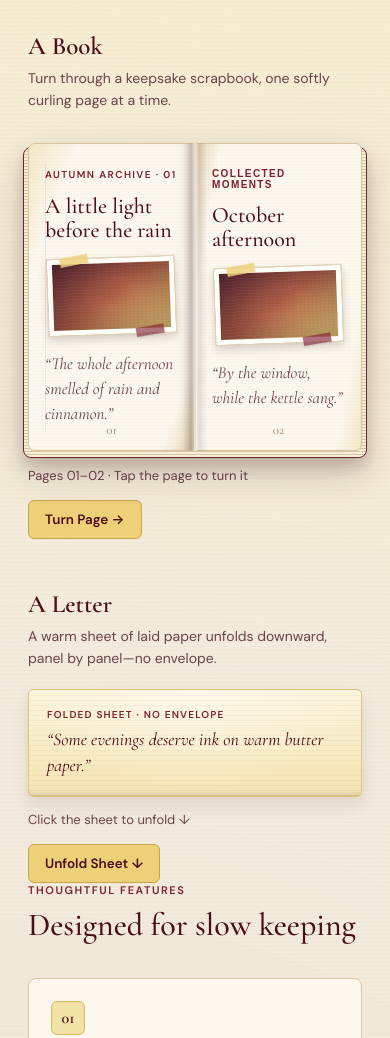
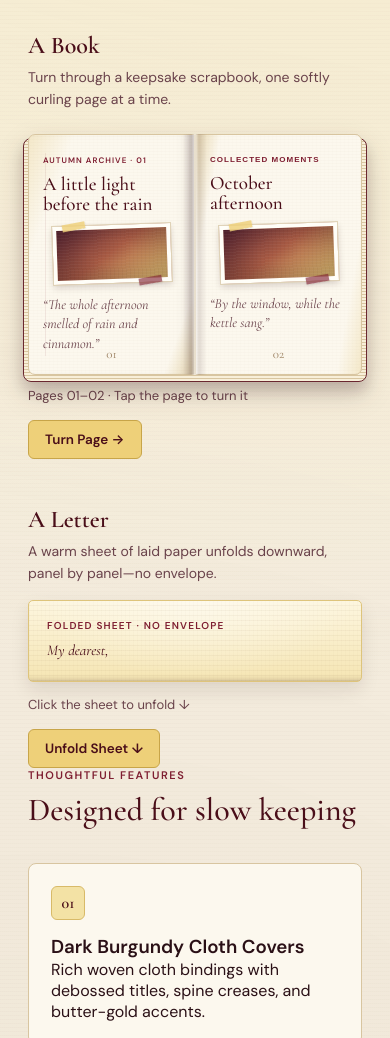
Before and after one commit to Onithii/deardiary, a plain HTML site: page index.html in a window 390 px wide. Shown: the part 1411-2449 px from the top of the page. Drawn offline with nearby package versions, Linux system fonts and the light colour scheme.

Commit message:
Refactor styles and update letter content in index.html
Updated styles and layout for various elements in index.html, including adjustments to padding, font sizes, and dimensions for responsiveness. Modified letter content for improved readability and presentation.

```diff
--- a/index.html
+++ b/index.html
@@ -246,52 +246,58 @@
     .feature-card { background-color: var(--paper-cream); border: 1px solid var(--hairline); border-radius: 8px; padding: 22px; }
     .experience-stack { display: grid; gap: 52px; }
     .experience-panel { padding: 0; }
-    .experience-panel h3 { font-family: var(--font-serif); font-size: 25px; color: var(--burgundy-dark); margin-bottom: 6px; }
-    .experience-panel > p { font-size: 14px; line-height: 1.58; color: var(--ink-muted); margin-bottom: 20px; }
+    .experience-panel h3 { font-family: var(--font-serif); font-size: 24px; color: var(--burgundy-dark); margin-bottom: 6px; }
+    .experience-panel > p { font-size: 14px; line-height: 1.58; color: var(--ink-muted); margin-bottom: 16px; }
 
-    .book-stage { perspective: 1800px; padding: 12px 0 8px; }
-    .open-book { position: relative; isolation: isolate; display: grid; grid-template-columns: 1fr 1fr; width: min(100%, 760px); min-height: 270px; margin: 0 auto; transform-style: preserve-3d; filter: drop-shadow(0 14px 18px rgba(42, 16, 22, 0.19)); }
+    .book-stage { perspective: 1800px; padding: 8px 0 4px; }
+    .open-book { position: relative; isolation: isolate; display: grid; grid-template-columns: 1fr 1fr; width: min(100%, 620px); min-height: 235px; margin: 0 auto; transform-style: preserve-3d; filter: drop-shadow(0 10px 13px rgba(42, 16, 22, 0.16)); }
     .open-book::before { content: ""; position: absolute; z-index: -1; inset: 4px -5px -7px; border: 1px solid #6A2730; border-radius: 8px; background: repeating-linear-gradient(0deg, #F8EFD9 0 2px, #D8C5A0 2px 3px), linear-gradient(90deg, #4A0E19, #7E1E31 50%, #4A0E19); box-shadow: 0 9px 14px rgba(42, 16, 22, 0.15); }
-    .book-page { position: relative; min-width: 0; padding: 30px clamp(18px, 5vw, 48px); background-color: #FCF8EE; background-image: repeating-linear-gradient(0deg, rgba(126, 87, 47, 0.018) 0 1px, transparent 1px 3px), repeating-linear-gradient(90deg, rgba(126, 87, 47, 0.012) 0 1px, transparent 1px 4px), linear-gradient(110deg, #F4E8C9, #FCF8EE 18%, #FCF8EE 88%, #E8D8B2); border: 1px solid #D8C5A0; }
+    .book-page { position: relative; min-width: 0; padding: 23px clamp(16px, 3.2vw, 36px); background-color: #FCF8EE; background-image: repeating-linear-gradient(0deg, rgba(126, 87, 47, 0.018) 0 1px, transparent 1px 3px), repeating-linear-gradient(90deg, rgba(126, 87, 47, 0.012) 0 1px, transparent 1px 4px), linear-gradient(110deg, #F4E8C9, #FCF8EE 18%, #FCF8EE 88%, #E8D8B2); border: 1px solid #D8C5A0; }
     .left-page { border-radius: 7px 0 0 7px; box-shadow: inset -14px 0 18px -18px rgba(42, 16, 22, 0.7); }
     .right-page { border-radius: 0 7px 7px 0; box-shadow: inset 14px 0 18px -18px rgba(42, 16, 22, 0.7); }
     .left-page::after, .right-page::after { content: ""; position: absolute; top: 18px; bottom: 18px; width: 1px; background: rgba(126, 30, 49, 0.08); }
     .left-page::after { left: 16px; }
     .right-page::after { right: 16px; }
     .open-book::after { content: ""; position: absolute; z-index: 3; pointer-events: none; top: 0; bottom: 0; left: 50%; width: 24px; transform: translateX(-50%); background: linear-gradient(90deg, transparent, rgba(42, 16, 22, 0.12) 34%, rgba(255, 255, 255, 0.58) 50%, rgba(42, 16, 22, 0.12) 66%, transparent); }
-    .page-kicker { display: block; color: var(--burgundy-mid); font-size: 10px; font-weight: 600; letter-spacing: 0.14em; text-transform: uppercase; margin-bottom: 14px; }
-    .page-title { display: block; font-family: var(--font-serif); font-size: clamp(22px, 3vw, 30px); line-height: 1.08; font-weight: 500; color: var(--burgundy-dark); margin-bottom: 12px; }
-    .page-copy { display: block; font-family: var(--font-serif); font-style: italic; font-size: 17px; line-height: 1.45; color: var(--ink-muted); }
-    .page-photo { position: relative; height: 96px; margin: 16px 3px 18px; border: 5px solid #FFFEF8; outline: 1px solid #DFD2B6; background-color: #A75A43; background-image: repeating-linear-gradient(0deg, rgba(255, 255, 255, 0.035) 0 1px, transparent 1px 3px), repeating-linear-gradient(90deg, rgba(42, 16, 22, 0.035) 0 1px, transparent 1px 4px), radial-gradient(ellipse at 50% 45%, transparent 28%, rgba(42, 16, 22, 0.3) 100%), linear-gradient(145deg, #562332 0%, #A75A43 48%, #EED079 100%); box-shadow: 0 4px 10px rgba(42, 16, 22, 0.2); transform: rotate(-2deg); }
-    .page-photo::before, .page-photo::after { content: ""; position: absolute; z-index: 1; width: 28px; height: 9px; background: rgba(238, 208, 121, 0.82); box-shadow: 0 1px 2px rgba(42, 16, 22, 0.12); }
-    .page-photo::before { top: -8px; left: 8px; transform: rotate(-9deg); }
-    .page-photo::after { right: 7px; bottom: -7px; transform: rotate(-8deg); background: rgba(126, 30, 49, 0.62); }
+    .page-kicker { display: block; color: var(--burgundy-mid); font-size: 8px; font-weight: 600; letter-spacing: 0.13em; text-transform: uppercase; margin-bottom: 9px; }
+    .page-title { display: block; font-family: var(--font-serif); font-size: clamp(19px, 2.2vw, 24px); line-height: 1.08; font-weight: 500; color: var(--burgundy-dark); margin-bottom: 8px; }
+    .page-copy { display: block; font-family: var(--font-serif); font-style: italic; font-size: 14px; line-height: 1.4; color: var(--ink-muted); }
+    .page-photo { position: relative; width: 78%; height: 68px; margin: 10px auto 12px; border: 4px solid #FFFEF8; outline: 1px solid #DFD2B6; background-color: #A75A43; background-image: repeating-linear-gradient(0deg, rgba(255, 255, 255, 0.035) 0 1px, transparent 1px 3px), repeating-linear-gradient(90deg, rgba(42, 16, 22, 0.035) 0 1px, transparent 1px 4px), radial-gradient(ellipse at 50% 45%, transparent 28%, rgba(42, 16, 22, 0.3) 100%), linear-gradient(145deg, #562332 0%, #A75A43 48%, #EED079 100%); box-shadow: 0 3px 7px rgba(42, 16, 22, 0.18); transform: rotate(-2deg); }
+    .page-photo::before, .page-photo::after { content: ""; position: absolute; z-index: 1; width: 23px; height: 7px; background: rgba(238, 208, 121, 0.82); box-shadow: 0 1px 2px rgba(42, 16, 22, 0.12); }
+    .page-photo::before { top: -7px; left: 6px; transform: rotate(-9deg); }
+    .page-photo::after { right: 6px; bottom: -6px; transform: rotate(-8deg); background: rgba(126, 30, 49, 0.62); }
     .page-number { position: absolute; bottom: 12px; left: 0; right: 0; text-align: center; color: #9B8061; font-family: var(--font-serif); font-size: 13px; }
     .book-leaf { position: absolute; z-index: 2; top: 0; left: 50%; width: 50%; height: 100%; padding: 0; border: 0; border-radius: 0 7px 7px 0; background: transparent; text-align: left; cursor: pointer; transform-origin: left center; transform-style: preserve-3d; transition: transform 900ms cubic-bezier(0.2, 0.72, 0.2, 1); }
     .book-leaf::after { content: ""; position: absolute; inset: 0; pointer-events: none; opacity: 0; background: linear-gradient(90deg, rgba(42, 16, 22, 0.28), transparent 28%); transition: opacity 450ms ease; }
     .book-leaf.is-turned { transform: rotateY(-180deg); }
     .book-leaf.is-turned::after { opacity: 0.45; }
-    .page-face { position: absolute; inset: 0; padding: 30px clamp(18px, 5vw, 48px); overflow: hidden; backface-visibility: hidden; background-color: #FCF8EE; background-image: repeating-linear-gradient(0deg, rgba(126, 87, 47, 0.018) 0 1px, transparent 1px 3px), repeating-linear-gradient(90deg, rgba(126, 87, 47, 0.012) 0 1px, transparent 1px 4px), linear-gradient(100deg, #E8D8B2, #FCF8EE 12%, #FCF8EE 88%, #F4E8C9); border: 1px solid #D8C5A0; }
+    .page-face { position: absolute; inset: 0; padding: 23px clamp(16px, 3.2vw, 36px); overflow: hidden; backface-visibility: hidden; background-color: #FCF8EE; background-image: repeating-linear-gradient(0deg, rgba(126, 87, 47, 0.018) 0 1px, transparent 1px 3px), repeating-linear-gradient(90deg, rgba(126, 87, 47, 0.012) 0 1px, transparent 1px 4px), linear-gradient(100deg, #E8D8B2, #FCF8EE 12%, #FCF8EE 88%, #F4E8C9); border: 1px solid #D8C5A0; }
     .page-front { border-radius: 0 7px 7px 0; }
     .page-back { transform: rotateY(180deg); border-radius: 7px 0 0 7px; background-image: repeating-linear-gradient(0deg, rgba(126, 87, 47, 0.018) 0 1px, transparent 1px 3px), repeating-linear-gradient(90deg, rgba(126, 87, 47, 0.012) 0 1px, transparent 1px 4px), linear-gradient(260deg, #E8D8B2, #FCF8EE 12%, #FCF8EE 88%, #F4E8C9); }
-    .book-controls { display: flex; align-items: center; justify-content: space-between; gap: 16px; width: min(100%, 760px); margin: 16px auto 0; }
+    .book-controls { display: flex; align-items: center; justify-content: space-between; gap: 16px; width: min(100%, 620px); margin: 12px auto 0; }
     .book-status { color: var(--ink-muted); font-size: 13px; }
 
-    .letter-preview { max-width: 760px; margin: 0 auto; }
+    .letter-preview { max-width: 620px; margin: 0 auto; }
     .letter-sheet { overflow: hidden; perspective: 1000px; cursor: pointer; border: 1px solid #DEC47B; border-radius: 5px; background-color: #F8EFCF; background-image: repeating-linear-gradient(0deg, rgba(126, 87, 47, 0.055) 0 1px, transparent 1px 5px), repeating-linear-gradient(90deg, rgba(126, 87, 47, 0.018) 0 1px, transparent 1px 4px), radial-gradient(ellipse at 50% 0%, rgba(255, 255, 255, 0.44), transparent 68%), linear-gradient(180deg, #FDF6DF 0%, var(--paper-laid) 100%); box-shadow: 0 8px 18px rgba(42, 16, 22, 0.1); }
     .letter-cover, .letter-preview .letter-panel { position: relative; padding: 18px clamp(18px, 4vw, 34px); border: 0; background: transparent; }
     .letter-cover { box-shadow: inset 0 -7px 10px -11px rgba(42, 16, 22, 0.8); }
     .letter-body { display: grid; grid-template-rows: 0fr; transition: grid-template-rows 700ms ease; }
     .letter-body-inner { min-height: 0; overflow: hidden; }
-    .letter-preview .letter-panel { padding-top: 26px; transform: rotateX(-90deg); transform-origin: top center; transition: transform 650ms cubic-bezier(0.2, 0.72, 0.2, 1); }
+    .letter-preview .letter-panel { padding-top: 24px; transform: rotateX(-88deg); transform-origin: top center; transition: transform 760ms cubic-bezier(0.18, 0.72, 0.24, 1); }
     .letter-preview .letter-panel::before { content: ""; position: absolute; top: 0; left: 0; right: 0; height: 16px; pointer-events: none; background: linear-gradient(180deg, rgba(74, 14, 25, 0.2), rgba(74, 14, 25, 0.07) 3px, rgba(255, 255, 255, 0.45) 7px, transparent 16px); }
     .letter-preview .letter-panel + .letter-panel { border-top: 0; }
     .letter-preview .letter-panel:last-child { border-radius: 0 0 5px 5px; }
     .letter-sheet.unfolded .letter-body { grid-template-rows: 1fr; }
     .letter-sheet.unfolded .letter-panel { transform: rotateX(0); }
-    .letter-sheet.unfolded .letter-panel + .letter-panel { transition-delay: 130ms; }
+    .letter-sheet.unfolded .letter-panel:nth-child(1) { transition-delay: 0ms; }
+    .letter-sheet.unfolded .letter-panel:nth-child(2) { transition-delay: 110ms; }
+    .letter-sheet.unfolded .letter-panel:nth-child(3) { transition-delay: 220ms; }
+    .letter-sheet.unfolded .letter-panel:nth-child(4) { transition-delay: 330ms; }
     .letter-tag { font-size: 10px; letter-spacing: 0.12em; text-transform: uppercase; color: var(--burgundy-mid); font-weight: 600; margin-bottom: 6px; }
     .letter-note { font-family: var(--font-serif); font-style: italic; font-size: 18px; line-height: 1.4; color: var(--burgundy-dark); }
+    .letter-preview .letter-note { font-size: 15px; line-height: 1.65; }
+    .letter-preview .letter-note + .letter-note { margin-top: 10px; }
+    .letter-signoff { margin-top: 10px; }
     .letter-controls { display: flex; align-items: center; justify-content: space-between; gap: 16px; margin-top: 14px; }
     .letter-hint { color: var(--ink-muted); font-size: 13px; }
     .book-leaf:focus-visible, .letter-sheet:focus-visible { outline: 3px solid #C8A549; outline-offset: 4px; }
@@ -322,9 +328,9 @@
     }
     @media (max-width: 560px) {
       .experience-stack { gap: 42px; }
-      .open-book { min-height: 245px; }
-      .book-page, .page-face { padding: 24px 16px; }
-      .page-photo { height: 76px; }
+      .open-book { min-height: 220px; }
+      .book-page, .page-face { padding: 20px 14px; }
+      .page-photo { height: 58px; width: 86%; }
       .book-controls, .letter-controls { align-items: flex-start; flex-direction: column; }
     }
     @media (prefers-reduced-motion: reduce) {
@@ -464,16 +470,21 @@
             <div class="letter-sheet" id="previewLetter" role="button" tabindex="0" aria-expanded="false" aria-label="Unfold the letter">
               <div class="letter-cover">
                 <div class="letter-tag">Folded Sheet · No Envelope</div>
-                <div class="letter-note">“Some evenings deserve ink on warm butter paper.”</div>
+                <div class="letter-note">My dearest,</div>
               </div>
               <div class="letter-body">
                 <div class="letter-body-inner">
                   <div class="letter-panel">
-                    <div class="letter-tag">A little more</div>
-                    <div class="letter-note">Keep the quiet tea, the handwritten margin, and the slow Sunday light.</div>
+                    <div class="letter-note">I have been thinking of that slow Sunday afternoon, when the rain softened the windows and we let the tea grow cold while we talked. It felt like the world had given us a little extra time.</div>
                   </div>
                   <div class="letter-panel">
-                    <div class="letter-note">With love, from a day worth remembering.</div>
+                    <div class="letter-note">I keep returning to the small things: your laugh from the kitchen, the golden light on the table, and the book left open between us. They are ordinary moments, perhaps, but they have become some of my most treasured ones.</div>
+                  </div>
+                  <div class="letter-panel">
+                    <div class="letter-note">I hope the coming days bring you gentle mornings, a favorite song at just the right time, and somewhere quiet to rest when you need it. Until we meet again, know that you are remembered with such fondness.</div>
+                  </div>
+                  <div class="letter-panel">
+                    <div class="letter-note letter-signoff">With all my love,<br />Always yours</div>
                   </div>
                 </div>
               </div>
```
